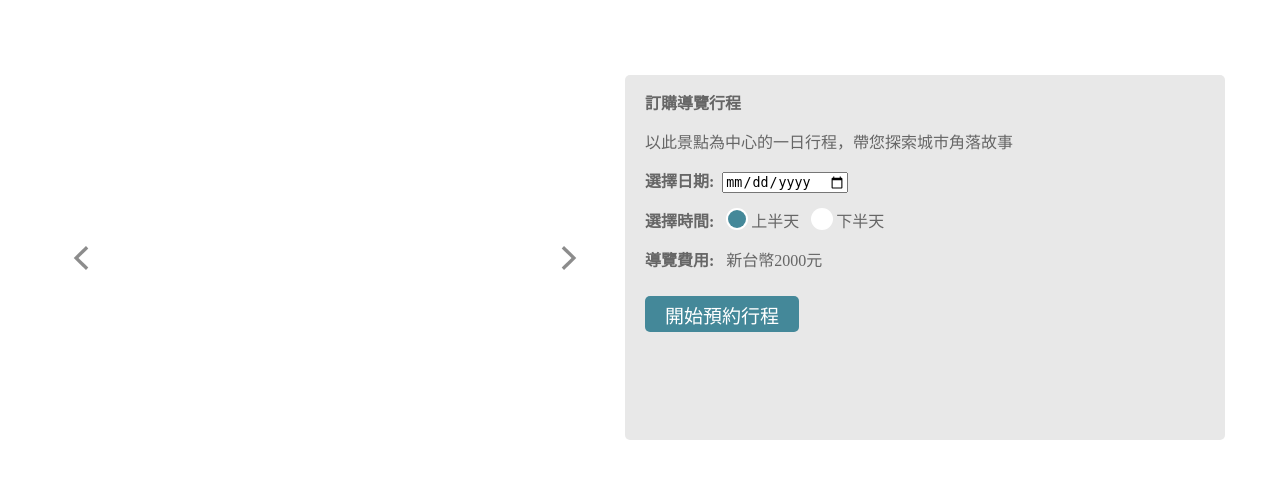
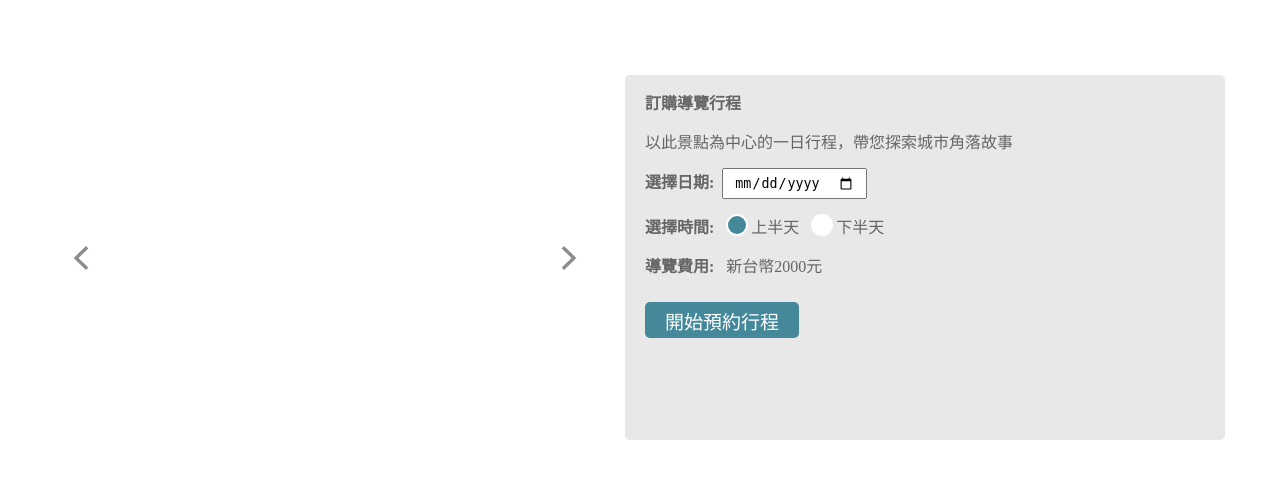
Before and after one commit to zhizhidory/taipei-day-trip, a Flask app: page /attraction/1 in a window 1280 px wide. Shown: the part 54-534 px from the top of the page. Run offline with Flask 2, Linux system fonts and the light colour scheme.

Commit message:
add paddings in date input

```diff
--- a/static/attraction.css
+++ b/static/attraction.css
@@ -156,6 +156,9 @@ hr{
     font-size: 16px;
     color: #666666;
     font-weight: 500;
+}
+input[type="date"]{
+    padding: 5px 10px;
 }
 label{
     cursor: pointer;
```
